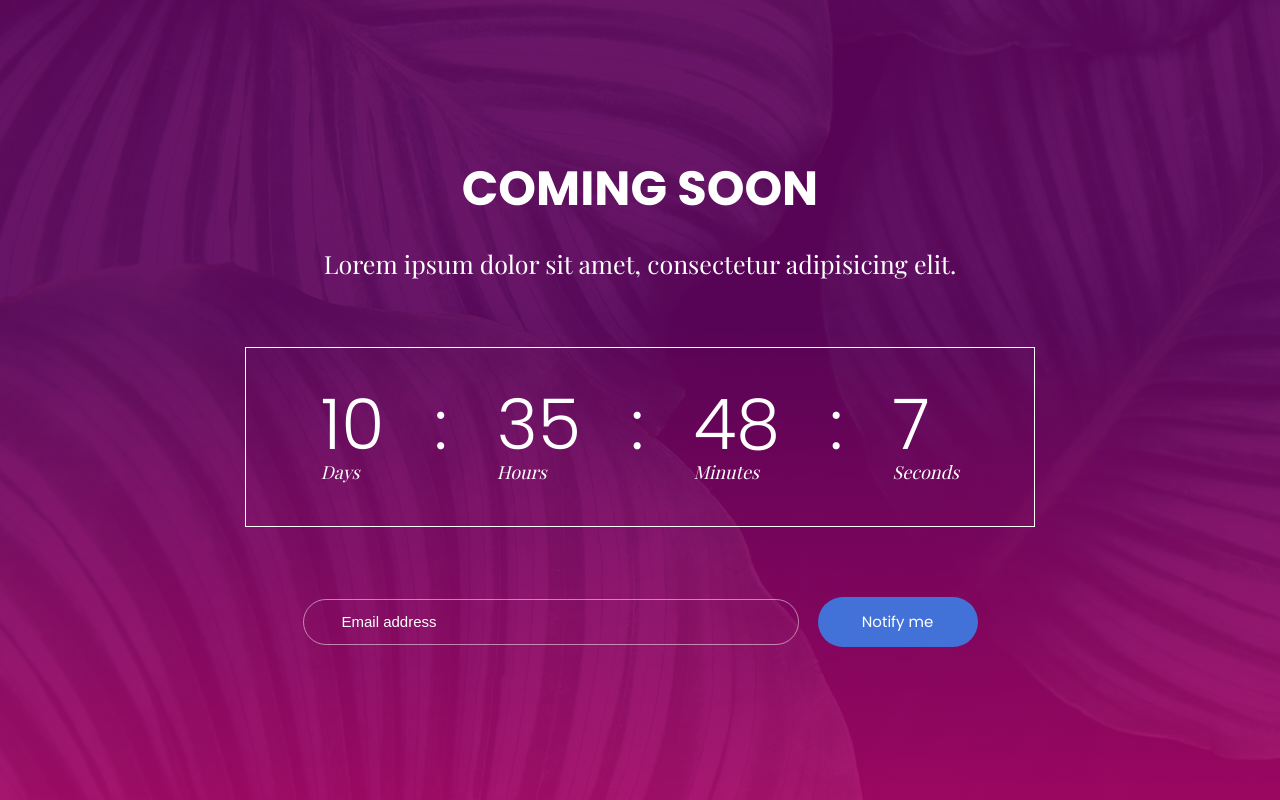
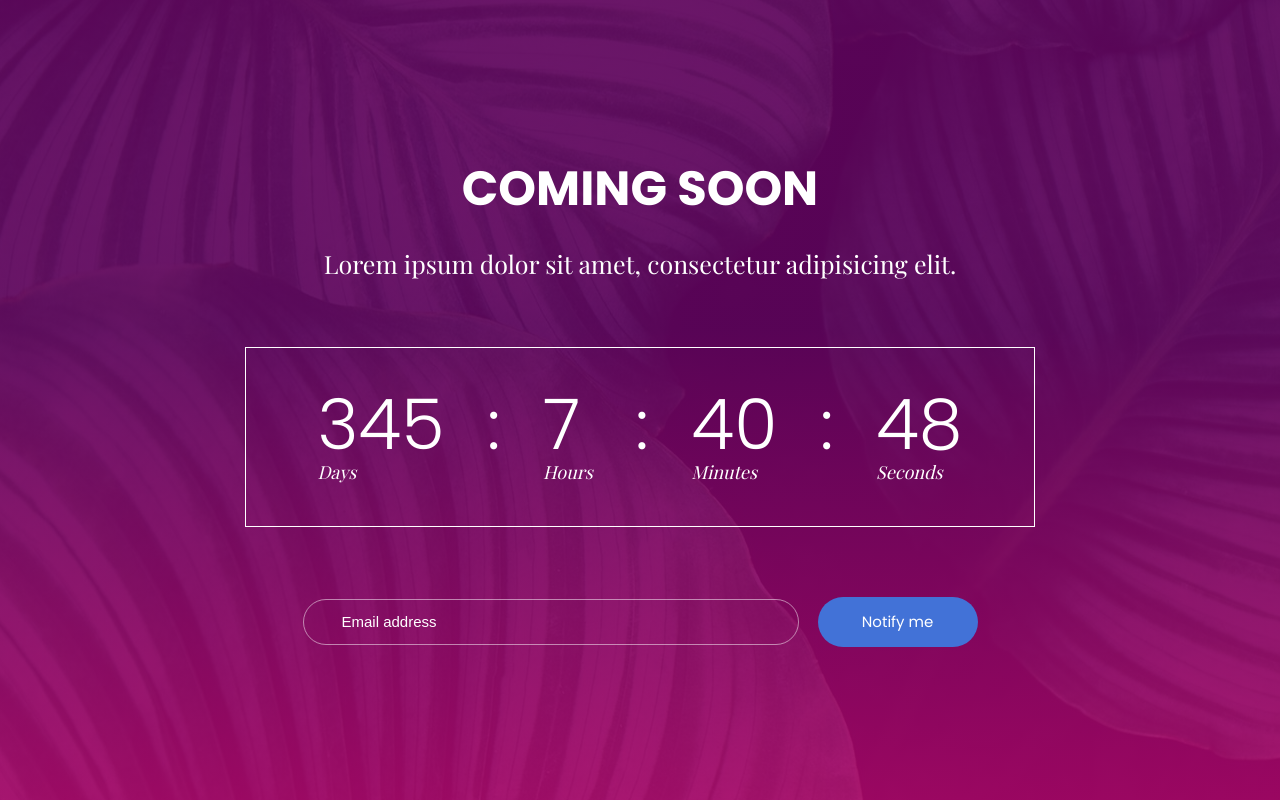
Before and after one commit to paragulgov/countdown-js, a plain HTML site: page index.html in a window 1280 px wide. Drawn offline with nearby package versions, Linux system fonts and the light colour scheme; a web font is replaced by a local one.

Commit message:
Countdown implementation

```diff
--- a/css/styles.css
+++ b/css/styles.css
@@ -116,3 +116,10 @@ body {
     color: #4272D7;
     transition: 0.6s;
 }
+
+.expired {
+    font-family: 'Poppins', sans-serif;
+    font-weight: 700;
+    font-size: 42px;
+    color: #fff;
+}
--- a/index.html
+++ b/index.html
@@ -17,28 +17,28 @@
         </div>
         <div class="countdown">
             <div class="countdown-item">
-                <span>10</span>
+                <span class="countdown-time">10</span>
                 <h3>Days</h3>
             </div>
             <div class="countdown-item">
                 <span>:</span>
             </div>
             <div class="countdown-item">
-                <span>35</span>
+                <span class="countdown-time">35</span>
                 <h3>Hours</h3>
             </div>
             <div class="countdown-item">
                 <span>:</span>
             </div>
             <div class="countdown-item">
-                <span>48</span>
+                <span class="countdown-time">48</span>
                 <h3>Minutes</h3>
             </div>
             <div class="countdown-item">
                 <span>:</span>
             </div>
             <div class="countdown-item">
-                <span>7</span>
+                <span class="countdown-time">7</span>
                 <h3>Seconds</h3>
             </div>
         </div>
@@ -52,5 +52,6 @@
         </div>
     </div>
 </div>
+<script src="js/script.js"></script>
 </body>
 </html>
--- a/js/script.js
+++ b/js/script.js
@@ -0,0 +1,48 @@
+// Extract HTML elements to interact with JavaScript
+const timeCells = document.querySelectorAll(".countdown-time")
+const countdownElement = document.querySelector(".countdown")
+const input = document.querySelector(".input")
+const btn = document.querySelector(".btn")
+
+// Countdown date
+const countdownDate = new Date(2022, 0, 0, 0, 0, 0).getTime()
+
+function getCountdownTime() {
+   // Difference in time
+   const now = new Date().getTime()
+   const difference = countdownDate - now
+
+   // Counting days, hours, minutes
+   const oneDay = 24 * 60 * 60 * 1000
+   const oneHour = 60 * 60 * 1000
+   const oneMinute = 60 * 1000
+
+   const days = Math.floor(difference / oneDay)
+   const hours = Math.floor((difference % oneDay) / oneHour)
+   const minutes = Math.floor((difference % oneHour) / oneMinute)
+   const seconds = Math.floor((difference % oneMinute) / 1000)
+
+   const timeValues = [days, hours, minutes, seconds]
+
+   // Change the time in HTML
+   timeCells.forEach((item, index) => {
+      item.innerText = timeValues[index]
+   })
+
+   // If time is over
+   if (difference < 0) {
+      clearInterval(countdown)
+      countdownElement.innerHTML = "<h2 class='expired'>Время вышло</h2>"
+   }
+}
+
+// Counter update
+const countdown = setInterval(getCountdownTime, 1000)
+
+// Initialization
+getCountdownTime()
+
+// Outputting the field value to alert
+btn.addEventListener('click', () => {
+   alert(input.value)
+})
```
